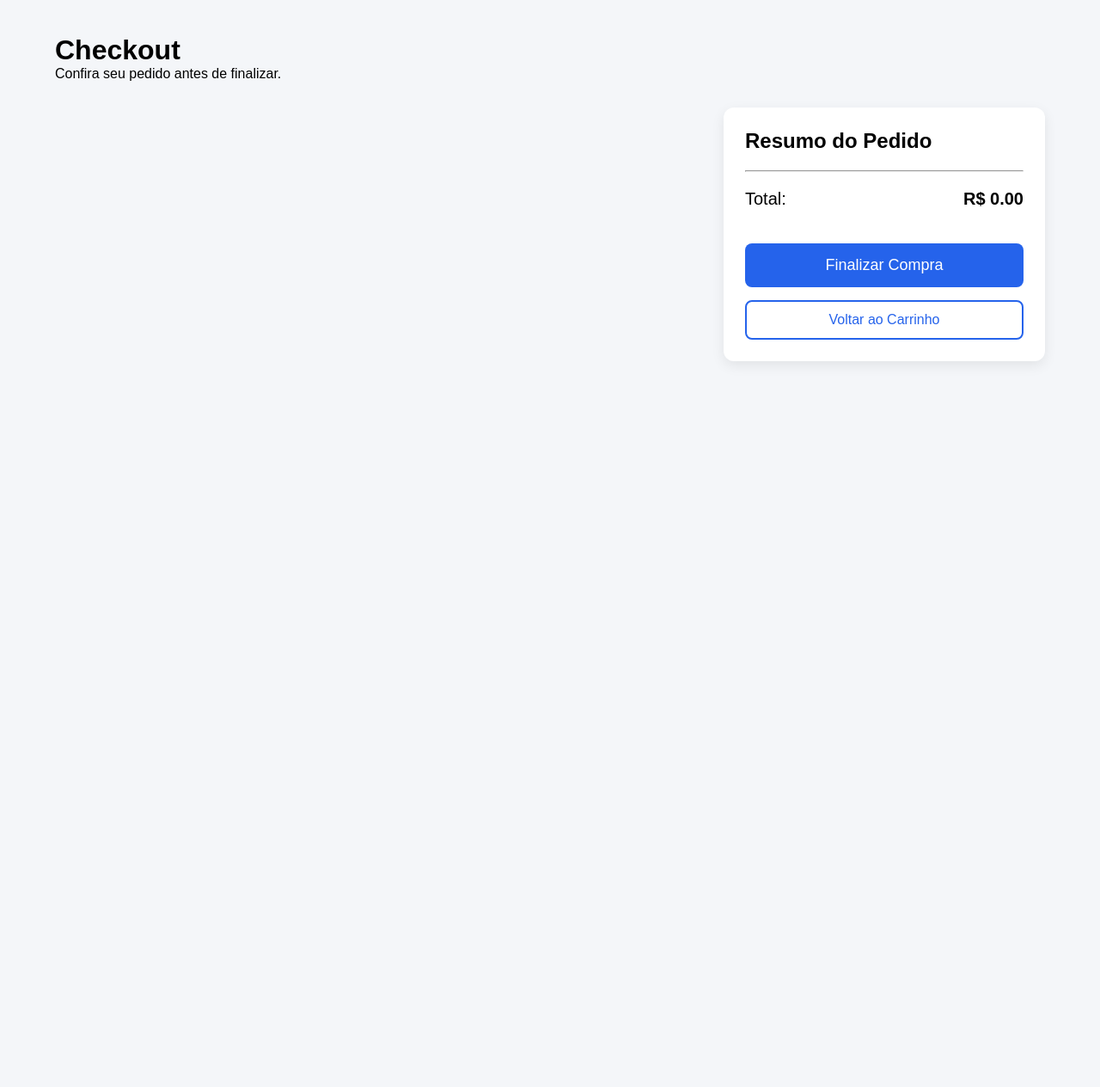
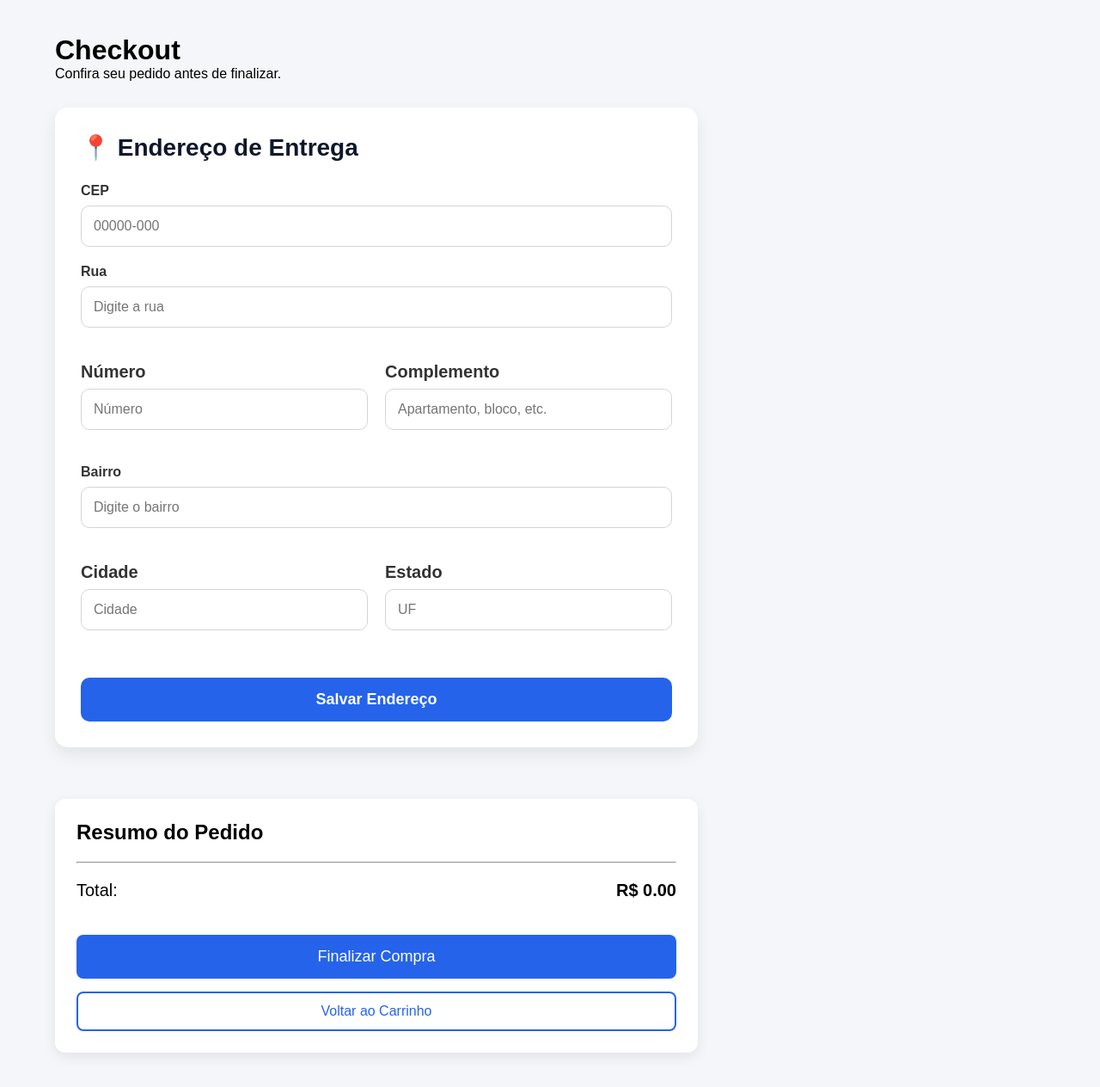
Before and after one commit to EduardoCosta71/Ecommerce-Python-SQL-Flask, a Flask app: page /checkout in a window 1280 px wide. Shown: the whole page at 86% size. Before the commit the page ends 422 px from the top, so only its background shows below. Run offline with Flask 3, Linux system fonts and the light colour scheme; the visitor is signed in with stand-in values (Sample User, id 1); data that the repository does not hold is empty.

Commit message:
Atualização do Checkout do ecommerce

```diff
--- a/ecommerce/routes/pedidos.py
+++ b/ecommerce/routes/pedidos.py
@@ -12,6 +12,7 @@ def get_db_connection():
 
 def pedidos_registrar(app):
 
+    #Parte de Checkout dos Produtos comprados.
     @app.route('/checkout')
     def checkout():
 
@@ -46,6 +47,55 @@ def pedidos_registrar(app):
         for item in itens:
             total += item.Subtotal
 
+
+        # Buscar endereço
+        cursor.execute(""" SELECT * FROM Enderecos WHERE UsuarioId = ? """, (usuario_id))
+
+        endereco = cursor.fetchone()
+
         conn.close()
 
         return render_template("checkout/checkout.html", itens=itens, total=total)
+
+
+#Metodo para salvar endereço do cliente
+
+    @app.route('/checkout/endereco', methods=['POST'])
+    def salvar_endereco():
+
+        if 'usuario_id' not in session:
+            return redirect(url_for('usuarios'))
+
+
+        usuario_id = session['usuario_id']
+
+        cep = request.form['cep']
+        rua = request.form['rua']
+        numero = request.form['numero']
+        complemento = request.form['complemento']
+        bairro = request.form['bairro']
+        cidade = request.form['cidade']
+        estado = request.form['estado']
+
+        conn = get_db_connection()
+        cursor = conn.cursor()
+
+        cursor.execute("""
+        INSERT INTO Enderecos
+        (UsuarioId, Cep, Rua, Numero, Complemento, Bairro, Cidade, Estado)
+        VALUES (?, ?, ?, ?, ?, ?, ?, ?)
+        """, (
+            usuario_id,
+            cep,
+            rua,
+            numero,
+            complemento,
+            bairro,
+            cidade,
+            estado
+        ))
+
+        conn.commit()
+        conn.close()
+
+        return redirect(url_for('checkout'))
--- a/ecommerce/static/css/checkout.css
+++ b/ecommerce/static/css/checkout.css
@@ -113,3 +113,101 @@ body{
     background:#2563eb;
     color:#fff;
 }
+
+
+
+/* ===========================
+   ENDEREÇO DE ENTREGA
+=========================== */
+
+.endereco{
+    background: white;
+    border-radius: 15px;
+    padding: 30px;
+    margin-bottom: 30px;
+    box-shadow: 0 8px 20px rgba(0,0,0,.08);
+}
+
+.endereco h2{
+    color:#0f172a;
+    margin-bottom:25px;
+    font-size:28px;
+}
+
+.endereco form{
+    display:flex;
+    flex-direction:column;
+    gap:20px;
+}
+
+.campo{
+    display:flex;
+    flex-direction:column;
+}
+
+.campo label{
+    font-weight:600;
+    color:#333;
+    margin-bottom:8px;
+}
+
+.campo input{
+    width:100%;
+    padding:14px;
+    border:1px solid #d1d5db;
+    border-radius:10px;
+    font-size:16px;
+    transition:.3s;
+    outline:none;
+}
+
+.campo input:focus{
+    border-color:#2563eb;
+    box-shadow:0 0 8px rgba(37,99,235,.2);
+}
+
+.linha{
+    display:flex;
+    gap:20px;
+}
+
+.linha .campo{
+    flex:1;
+}
+
+.btn-salvar{
+    margin-top:15px;
+    padding:15px;
+    background:#2563eb;
+    color:white;
+    border:none;
+    border-radius:10px;
+    font-size:18px;
+    font-weight:bold;
+    cursor:pointer;
+    transition:.3s;
+}
+
+.btn-salvar:hover{
+    background:#1d4ed8;
+    transform:translateY(-2px);
+}
+
+/* Responsividade */
+
+@media(max-width:768px){
+
+    .linha{
+        flex-direction:column;
+        gap:15px;
+    }
+
+    .endereco{
+        padding:20px;
+    }
+
+    .endereco h2{
+        font-size:24px;
+    }
+
+}
--- a/ecommerce/templates/checkout/checkout.html
+++ b/ecommerce/templates/checkout/checkout.html
@@ -15,6 +15,65 @@
     </div>
 
     <div class="checkout">
+
+        <!-- Endereço-->
+       <div class="endereco">
+
+    <h2>📍 Endereço de Entrega</h2>
+
+    <form action="{{ url_for('salvar_endereco') }}" method="POST">
+
+        <div class="campo">
+            <label>CEP</label>
+            <input type="text" name="cep" placeholder="00000-000" required>
+        </div>
+
+        <div class="campo">
+            <label>Rua</label>
+            <input type="text" name="rua" placeholder="Digite a rua" required>
+        </div>
+
+        <div class="linha">
+
+            <div class="campo">
+                <label>Número</label>
+                <input type="text" name="numero" placeholder="Número" required>
+            </div>
+
+            <div class="campo">
+                <label>Complemento</label>
+                <input type="text" name="complemento" placeholder="Apartamento, bloco, etc.">
+            </div>
+
+        </div>
+
+        <div class="campo">
+            <label>Bairro</label>
+            <input type="text" name="bairro" placeholder="Digite o bairro" required>
+        </div>
+
+        <div class="linha">
+
+            <div class="campo">
+                <label>Cidade</label>
+                <input type="text" name="cidade" placeholder="Cidade" required>
+            </div>
+
+            <div class="campo">
+                <label>Estado</label>
+                <input type="text" name="estado" maxlength="2" placeholder="UF" required>
+            </div>
+
+        </div>
+
+        <button type="submit" class="btn-salvar">
+            Salvar Endereço
+        </button>
+
+    </form>
+
+</div>
+
 
         <!-- Produtos -->
         <div class="produtos">
```
